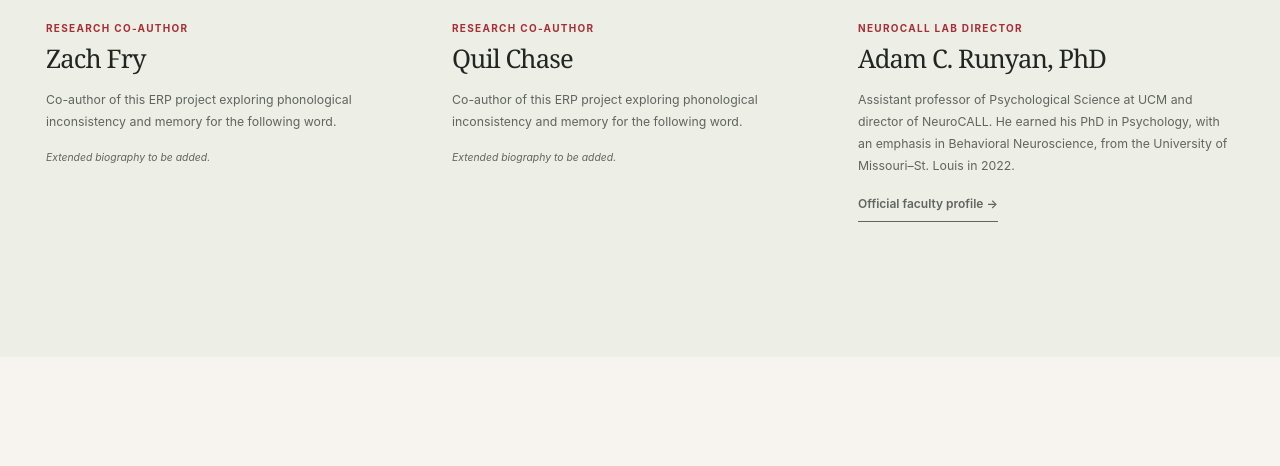
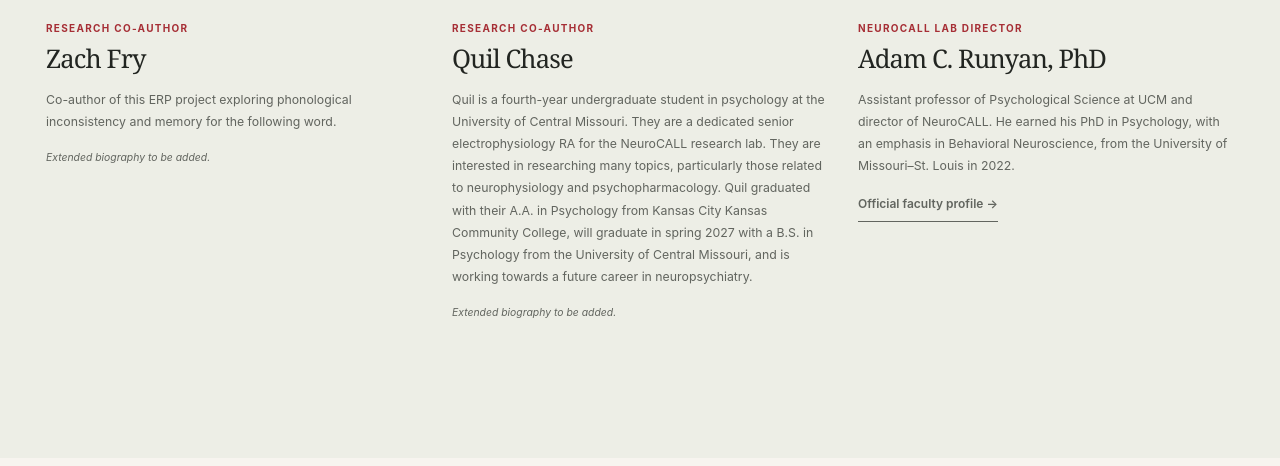
Before and after one commit to ztf53130-code/perk-neurocall, a plain HTML site: page index.html in a window 1280 px wide. Shown: the part 5488-5954 px from the top of the page. Drawn offline with Linux system fonts and the light colour scheme.

Commit message:
Update index.html

```diff
--- a/index.html
+++ b/index.html
@@ -70,7 +70,7 @@
 
     <section class="team-section section-space" id="team" aria-labelledby="team-title"><div class="section-shell"><div class="section-heading horizontal"><div><p class="eyebrow"><span class="section-number">06</span> The people behind the question</p><h2 id="team-title">Curiosity is a team effort.</h2></div><p>Department of Psychological Science<br>University of Central Missouri</p></div><div class="team-grid">
       <article class="person-card"><img class="person-photo photo-zach" src="assets/zach-fry.jpg" alt="Zach Fry" loading="lazy" width="1705" height="1705"><div class="person-copy"><p class="eyebrow">Research co-author</p><h3>Zach Fry</h3><p>Co-author of this ERP project exploring phonological inconsistency and memory for the following word.</p><p class="bio-note">Extended biography to be added.</p></div></article>
-      <article class="person-card"><img class="person-photo photo-quil" src="assets/quil-chase.png" alt="Quil Chase" loading="lazy" width="512" height="512"><div class="person-copy"><p class="eyebrow">Research co-author</p><h3>Quil Chase</h3><p>Co-author of this ERP project exploring phonological inconsistency and memory for the following word.</p><p class="bio-note">Extended biography to be added.</p></div></article>
+      <article class="person-card"><img class="person-photo photo-quil" src="assets/quil-chase.png" alt="Quil Chase" loading="lazy" width="512" height="512"><div class="person-copy"><p class="eyebrow">Research co-author</p><h3>Quil Chase</h3><p>Quil is a fourth-year undergraduate student in psychology at the University of Central Missouri. They are a dedicated senior electrophysiology RA for the NeuroCALL research lab. They are interested in researching many topics, particularly those related to neurophysiology and psychopharmacology. Quil graduated with their A.A. in Psychology from Kansas City Kansas Community College, will graduate in spring 2027 with a B.S. in Psychology from the University of Central Missouri, and is working towards a future career in neuropsychiatry.</p><p class="bio-note">Extended biography to be added.</p></div></article>
       <article class="person-card"><img class="person-photo photo-adam" src="assets/adam-runyan.jpg" alt="Adam C. Runyan" loading="lazy" width="1280" height="1453"><div class="person-copy"><p class="eyebrow">NeuroCALL lab director</p><h3>Adam C. Runyan, PhD</h3><p>Assistant professor of Psychological Science at UCM and director of NeuroCALL. He earned his PhD in Psychology, with an emphasis in Behavioral Neuroscience, from the University of Missouri–St. Louis in 2022.</p><p><a class="text-link" href="https://www.ucmo.edu/college-of-health-science-and-technology/department-of-psychological-science/fac-staff/adam-runyan/" target="_blank" rel="noopener noreferrer">Official faculty profile →</a></p></div></article>
     </div></div></section>
 
```
